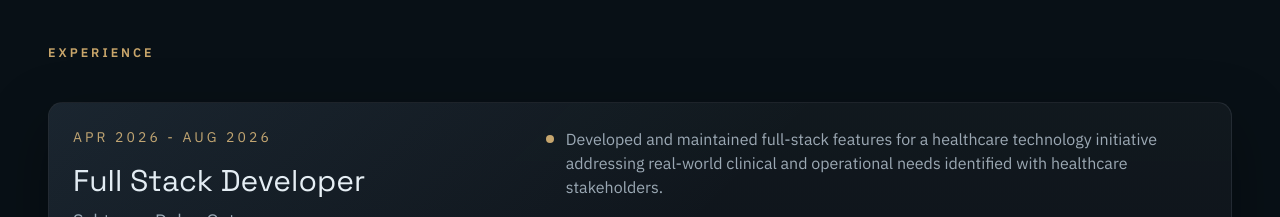
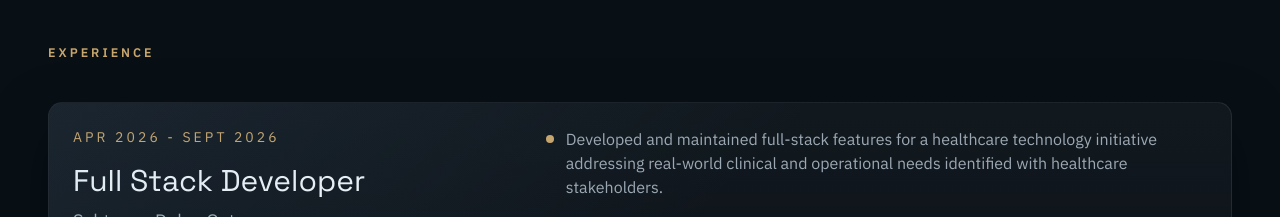
Before and after one commit to ChorlsChu/Portfolio, a Next.js app: page / in a window 1280 px wide. Shown: the part 1420-1637 px from the top of the page. Built offline with nearby package versions, Linux system fonts and the light colour scheme.

Commit message:
Update data.ts

```diff
--- a/app/experience/data.ts
+++ b/app/experience/data.ts
@@ -39,7 +39,7 @@ export const experience: Experience[] = [
     role: "Full Stack Developer",
     company: "Sehtana",
     location: "Doha, Qatar",
-    period: "Apr 2026 - Aug 2026",
+    period: "Apr 2026 - Sept 2026",
     kicker: "Full-stack development on a multi-app healthcare platform",
     summary:
       "Full stack developer on a multi-app healthcare technology initiative addressing real-world clinical and operational needs identified with healthcare stakeholders. Beyond full-stack features and REST APIs, I designed and built two prototypes: an indoor navigation map that guides patients through the facility from the kiosk, and an executive analytics dashboard for hospital leadership.",
```
